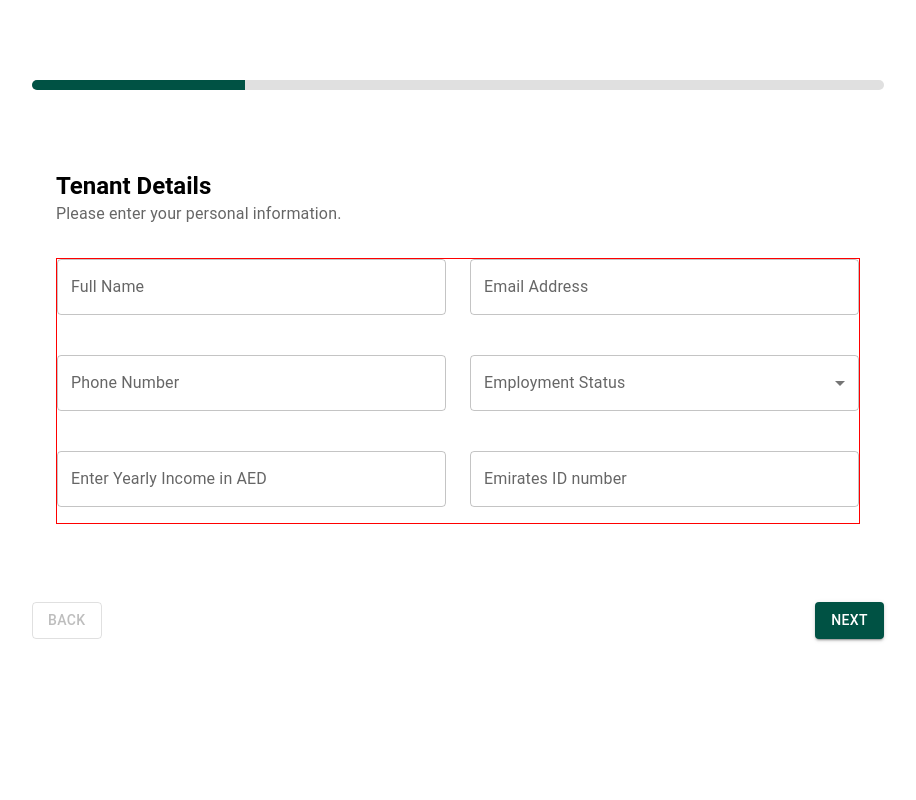
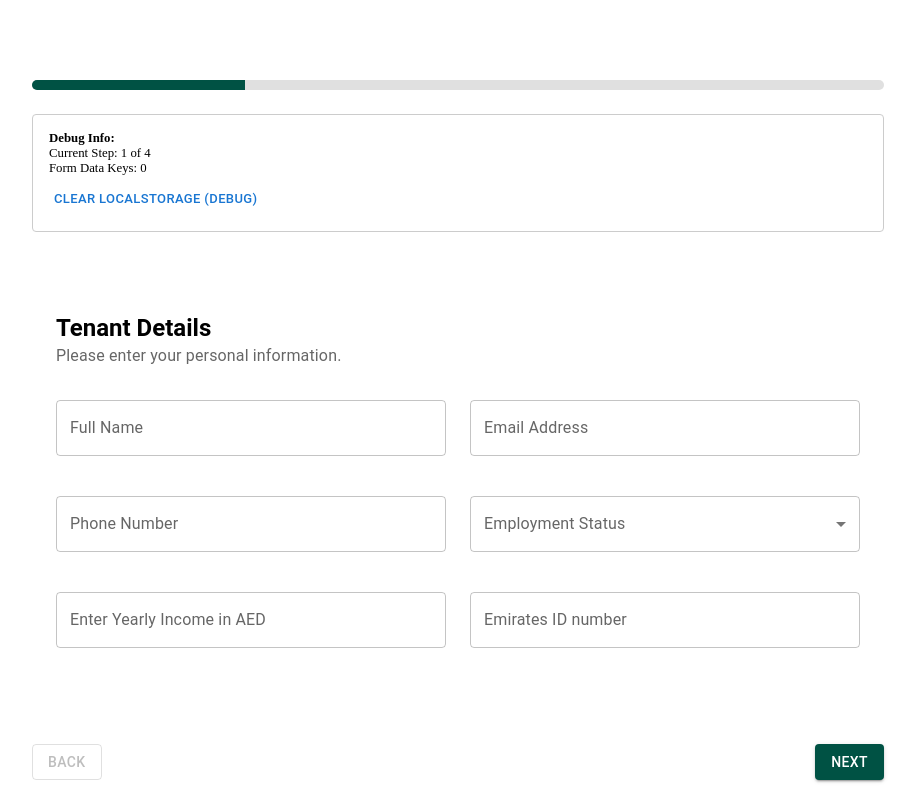
Before and after one commit to Armstrong2035/rental-mortgage, a Next.js app in the folder app/: page /onboarding in a window 1280 px wide. Shown: the whole page, without its empty margins (182-1098 px from the left). Built offline with nearby package versions, Linux system fonts and the light colour scheme.

Commit message:
Onboarding flow saved to localstorage

```diff
--- a/app/src/components/RenderEngine.tsx
+++ b/app/src/components/RenderEngine.tsx
@@ -31,6 +31,7 @@ export function RenderEngine({ question, value, onChange }: RenderEngineProps) {
       label={question.title}
       value={value}
       onChange={onChange}
+      type={question.type} // Add the type prop for CustomTextField
       {...("options" in question ? { options: question.options } : {})}
       {...("multiple" in question ? { multiple: question.multiple } : {})}
     />
--- a/app/src/components/onboarding/Onboarding.tsx
+++ b/app/src/components/onboarding/Onboarding.tsx
@@ -1,5 +1,5 @@
 "use client";
-import React, { useState } from "react";
+import React, { useState, useEffect } from "react";
 import { onboardingSteps } from "./onboardingData";
 import Step from "./step/Step";
 import { Box, Button, Stack, Container } from "@mui/material";
@@ -12,7 +12,30 @@ function Onboarding() {
   const currentStep = onboardingSteps[stepIndex];
   const progress = ((stepIndex + 1) / onboardingSteps.length) * 100;
 
+  // Load data from localStorage on component mount
+  useEffect(() => {
+    const savedData = localStorage.getItem("onboarding_form_data");
+    if (savedData) {
+      try {
+        const parsedData = JSON.parse(savedData);
+        setFormData(parsedData);
+        console.log("Loaded form data from localStorage:", parsedData);
+      } catch (error) {
+        console.error("Error parsing saved form data:", error);
+      }
+    }
+  }, []);
+
+  // Save to localStorage whenever formData changes
+  useEffect(() => {
+    if (Object.keys(formData).length > 0) {
+      localStorage.setItem("onboarding_form_data", JSON.stringify(formData));
+      console.log("Saved form data to localStorage:", formData);
+    }
+  }, [formData]);
+
   const handleChange = (key: string, value: string) => {
+    console.log("Onboarding - received:", key, value);
     setFormData((prev) => ({ ...prev, [key]: value }));
   };
 
@@ -20,13 +43,41 @@ function Onboarding() {
     if (stepIndex < onboardingSteps.length - 1) {
       setStepIndex((prev) => prev + 1);
     } else {
-      console.log("✅ Form submitted:", formData);
-      // optionally trigger backend call here
+      // Final submission
+      const finalData = {
+        ...formData,
+        submittedAt: new Date().toISOString(),
+        completedSteps: onboardingSteps.length,
+      };
+
+      // Save final data to localStorage
+      localStorage.setItem(
+        "onboarding_final_submission",
+        JSON.stringify(finalData)
+      );
+
+      console.log("✅ Form submitted:", finalData);
+      console.log("✅ Saved to localStorage as 'onboarding_final_submission'");
+
+      // Optional: Clear the progress data since form is completed
+      // localStorage.removeItem('onboarding_form_data');
+
+      // You can add your backend call here
+      // await submitToBackend(finalData);
     }
   };
 
   const handleBack = () => {
     setStepIndex((prev) => Math.max(prev - 1, 0));
+  };
+
+  // Optional: Clear localStorage function (for testing)
+  const clearLocalStorage = () => {
+    localStorage.removeItem("onboarding_form_data");
+    localStorage.removeItem("onboarding_final_submission");
+    setFormData({});
+    setStepIndex(0);
+    console.log("Cleared localStorage and reset form");
   };
 
   return (
@@ -44,6 +95,28 @@ function Onboarding() {
           },
         }}
       />
+
+      {/* Debug info - remove this in production */}
+      <Box
+        sx={{
+          mb: 2,
+          p: 2,
+          border: "1px solid #ccc",
+          borderRadius: 1,
+          fontSize: "0.8rem",
+        }}
+      >
+        <strong>Debug Info:</strong>
+        <br />
+        Current Step: {stepIndex + 1} of {onboardingSteps.length}
+        <br />
+        Form Data Keys: {Object.keys(formData).length}
+        <br />
+        <Button size="small" onClick={clearLocalStorage} sx={{ mt: 1 }}>
+          Clear localStorage (Debug)
+        </Button>
+      </Box>
+
       <Step step={currentStep} formData={formData} onChange={handleChange} />
 
       <Stack direction="row" justifyContent="space-between" mt={4}>
--- a/app/src/components/onboarding/step/Step.tsx
+++ b/app/src/components/onboarding/step/Step.tsx
@@ -9,22 +9,12 @@ type Props = {
   onChange: (key: string, value: string) => void;
 };
 
-export default function Step({ step }: Props) {
-  const [formData, setFormData] = useState<Record<string, string>>({});
-
-  const handleChange = (title: string, value: string) => {
-    setFormData((prev) => ({
-      ...prev,
-      [title]: value,
-    }));
-  };
-
+export default function Step({ step, formData, onChange }: Props) {
   console.log(step);
   return (
     <Container
       sx={{
         mt: 10,
-
         height: "50vh",
         overflowY: "scroll",
         scrollbarWidth: "none", // Firefox
@@ -42,23 +32,33 @@ export default function Step({ step }: Props) {
         </Typography>
       </Box>
 
-      <Grid
-        container
-        spacing={3}
-        alignItems={"center"}
-        // justifyContent={"center"}
-        sx={{ width: "100%", border: "1px solid red" }}
-      >
-        {step.questions.map((question, index) => (
-          <Grid item size={{ sm: 12, md: 6 }}>
-            <RenderEngine
-              key={index}
-              question={question}
-              value={formData[question.title] || ""}
-              onChange={(val) => onChange(question.title, val)}
-            />
-          </Grid>
-        ))}
+      <Grid container spacing={3} alignItems={"center"} sx={{ width: "100%" }}>
+        {step.questions.map((question, index) => {
+          // For gridSelect type, use full width, otherwise use responsive sizing
+          const gridSize =
+            question.type === "gridSelect" ? { xs: 12 } : { sm: 12, md: 6 };
+
+          // Use title if available, otherwise create a fallback key
+          const questionKey = question.title || `question-${index}`;
+
+          return (
+            <Grid item size={gridSize} key={questionKey}>
+              <RenderEngine
+                question={question}
+                value={formData[questionKey] || ""}
+                onChange={(val) => {
+                  console.log(
+                    "Step - received value:",
+                    val,
+                    "for key:",
+                    questionKey
+                  );
+                  onChange(questionKey, val);
+                }}
+              />
+            </Grid>
+          );
+        })}
       </Grid>
     </Container>
   );
--- a/app/src/components/ui/CustomTextField.tsx
+++ b/app/src/components/ui/CustomTextField.tsx
@@ -8,12 +8,13 @@ type CustomTextFieldProps = {
   onChange: (val: string) => void;
 };
 
+// Updated regex patterns that allow partial input during typing
 const regexMap: Record<CustomTextFieldProps["type"], RegExp> = {
   text: /.*/,
-  phone: /^\+?\d{7,15}$/,
-  email: /^[^\s@]+@[^\s@]+\.[^\s@]+$/,
-  money: /^\d+(\.\d{1,2})?$/,
-  number: /^\d+$/,
+  phone: /^[+]?[\d\s\-()]*$/, // Allow digits, spaces, hyphens, parentheses, and optional +
+  email: /^[^\s@]*@?[^\s@]*\.?[^\s@]*$/, // Allow partial email input
+  money: /^\d*\.?\d{0,2}$/, // Allow partial money input (digits with optional decimal and up to 2 decimal places)
+  number: /^\d*$/, // Allow partial number input (just digits)
 };
 
 export function CustomTextField({
@@ -22,9 +23,12 @@ export function CustomTextField({
   value,
   onChange,
 }: CustomTextFieldProps) {
+  // In CustomTextField
   const handleChange = (e: React.ChangeEvent<HTMLInputElement>) => {
     const val = e.target.value;
-    if (regexMap[type].test(val) || val === "") {
+    console.log("CustomTextField - received value:", val);
+    if (val === "" || regexMap[type].test(val)) {
+      console.log("CustomTextField - calling onChange with:", val);
       onChange(val);
     }
   };
@@ -45,7 +49,7 @@ export function CustomTextField({
           ? "email"
           : "text"
       }
-      style={{ marginBottom: "1rem" }}
+      sx={{ marginBottom: "1rem" }}
     />
   );
 }
--- a/app/src/components/ui/GridSelect.tsx
+++ b/app/src/components/ui/GridSelect.tsx
@@ -35,8 +35,8 @@ export function GridSelect({
   return (
     <Grid
       container
-      spacing={2}
-      style={{ width: "100%", border: "1px solid blue" }}
+      spacing={5}
+      sx={{ width: "100%" }} // Use sx prop instead of inline style
     >
       {options.map((opt) => {
         const selected = multiple
@@ -44,21 +44,52 @@ export function GridSelect({
           : value === opt.value;
 
         return (
-          <Grid item size={{ sm: 4, lg: 3 }} key={opt.value}>
+          <Grid item size={{ xs: 6, sm: 4, md: 3 }} key={opt.value}>
+            {" "}
+            {/* More responsive sizing */}
             <Box
               onClick={() => handleClick(opt.value)}
-              style={{
+              sx={{
                 border: selected ? "2px solid #1976d2" : "1px solid #ccc",
                 borderRadius: "8px",
                 padding: "1rem",
                 textAlign: "center",
                 cursor: "pointer",
+                width: "100%", // Ensure box fills grid item
+                minHeight: "120px", // Consistent height for all items
+                display: "flex",
+                flexDirection: "column",
+                alignItems: "center",
+                justifyContent: "center",
+                "&:hover": {
+                  backgroundColor: "#f5f5f5",
+                },
               }}
             >
-              {opt.imageUrl && <img src={opt.imageUrl} alt={opt.label} />}
-              <Typography variant="subtitle2">{opt.label}</Typography>
+              {opt.imageUrl && (
+                <img
+                  src={opt.imageUrl}
+                  alt={opt.label}
+                  style={{
+                    maxWidth: "40px",
+                    maxHeight: "40px",
+                    marginBottom: "8px",
+                    objectFit: "contain",
+                  }}
+                />
+              )}
+              <Typography
+                variant="subtitle2"
+                sx={{ textAlign: "center", fontSize: "0.75rem" }}
+              >
+                {opt.label}
+              </Typography>
               {opt.description && (
-                <Typography variant="caption" color="textSecondary">
+                <Typography
+                  variant="caption"
+                  color="textSecondary"
+                  sx={{ textAlign: "center", mt: 1 }}
+                >
                   {opt.description}
                 </Typography>
               )}
```
